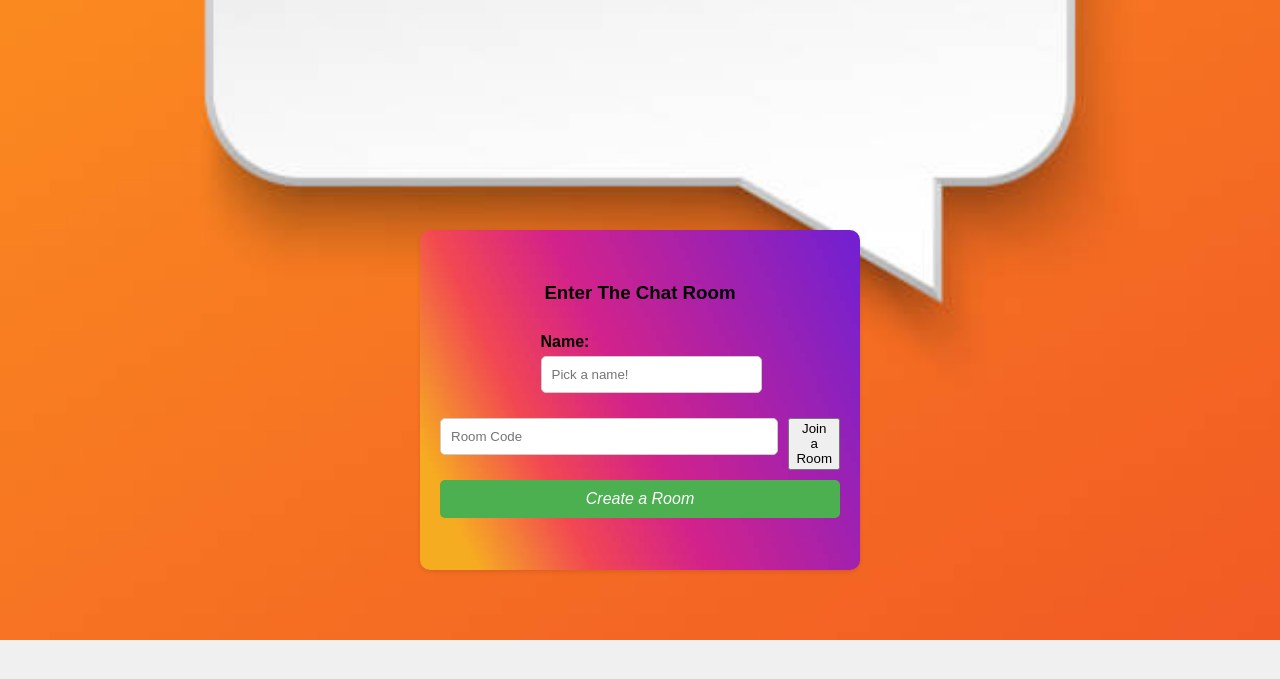
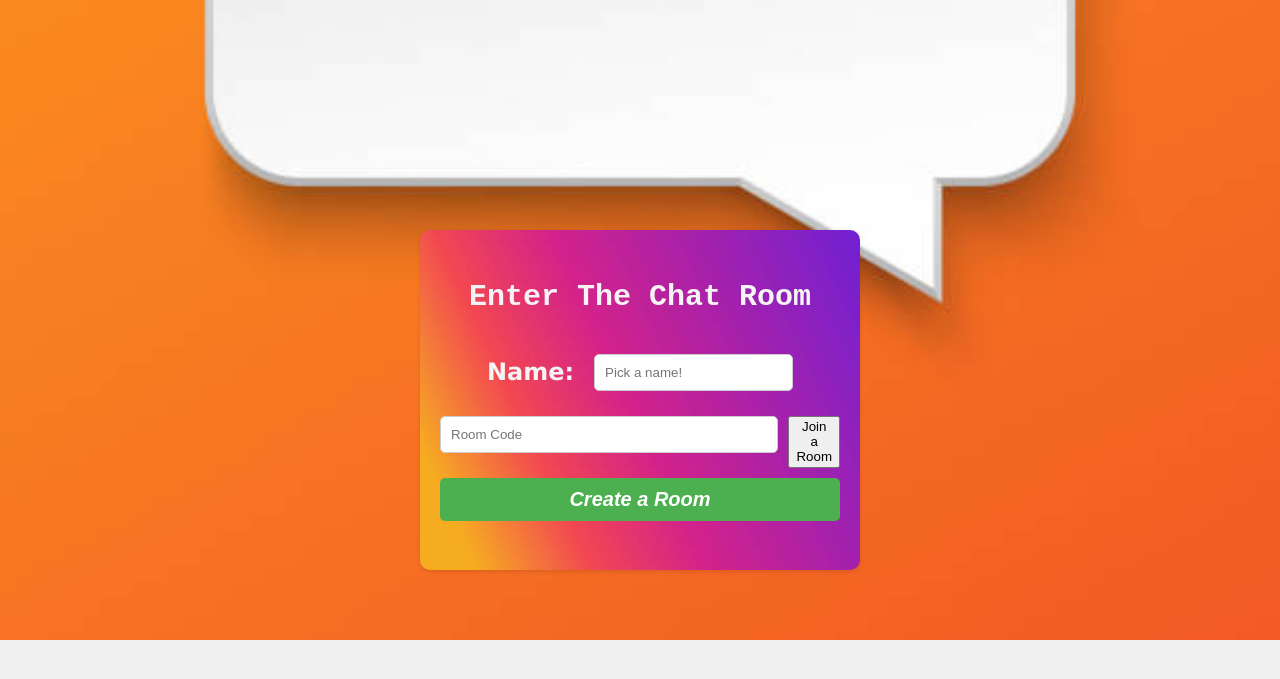
Before and after one commit to Harikriz05/Studybuddy, a Flask app: page /home in a window 1280 px wide. Shown: the top 679 px of the page. Run offline with Flask 3, Linux system fonts and the light colour scheme; some libraries are stand-ins or nearby versions.

Commit message:
Update home.html

```diff
--- a/templates/home.html
+++ b/templates/home.html
@@ -1,8 +1,9 @@
 {% extends 'base.html' %} {% block content %}
 <form method="post" class="buttons">
-  <h3>Enter The Chat Room</h3>
-  <div>
-    <label>Name:</label>
+  <h3 style="font-family:monospace; font-size: 30px; color: #f5f3f3; font-weight:bolder">Enter The Chat Room</h3>
+
+  <div style="display: flex; align-items: center;">
+    <label style="font-family: 'Lucida Sans', 'Lucida Sans Regular', 'Lucida Grande', 'Lucida Sans Unicode', Geneva, Verdana, sans-serif; font-size: 24px; color: #f5f3f3; font-weight: bolder;margin-right: 20px; margin-top:-10px">Name:</label>
     <input
       type="text"
       placeholder="Pick a name!"
@@ -10,11 +11,12 @@
       value="{{name}}"
     />
   </div>
+
   <div class="join">
     <input type="text" placeholder="Room Code" name="code" value="{{code}}" />
     <button type="submit" name="join">Join a Room</button>
   </div>
-  <button type="submit" name="create" class="create-btn">Create a Room</button>
+  <button type="submit" name="create" class="create-btn" style="font-family:sans-serif;font-size:20px;font-weight:bolder">Create a Room</button>
   {% if error %}
   <ul>
     <li>{{error}}</li>
```
